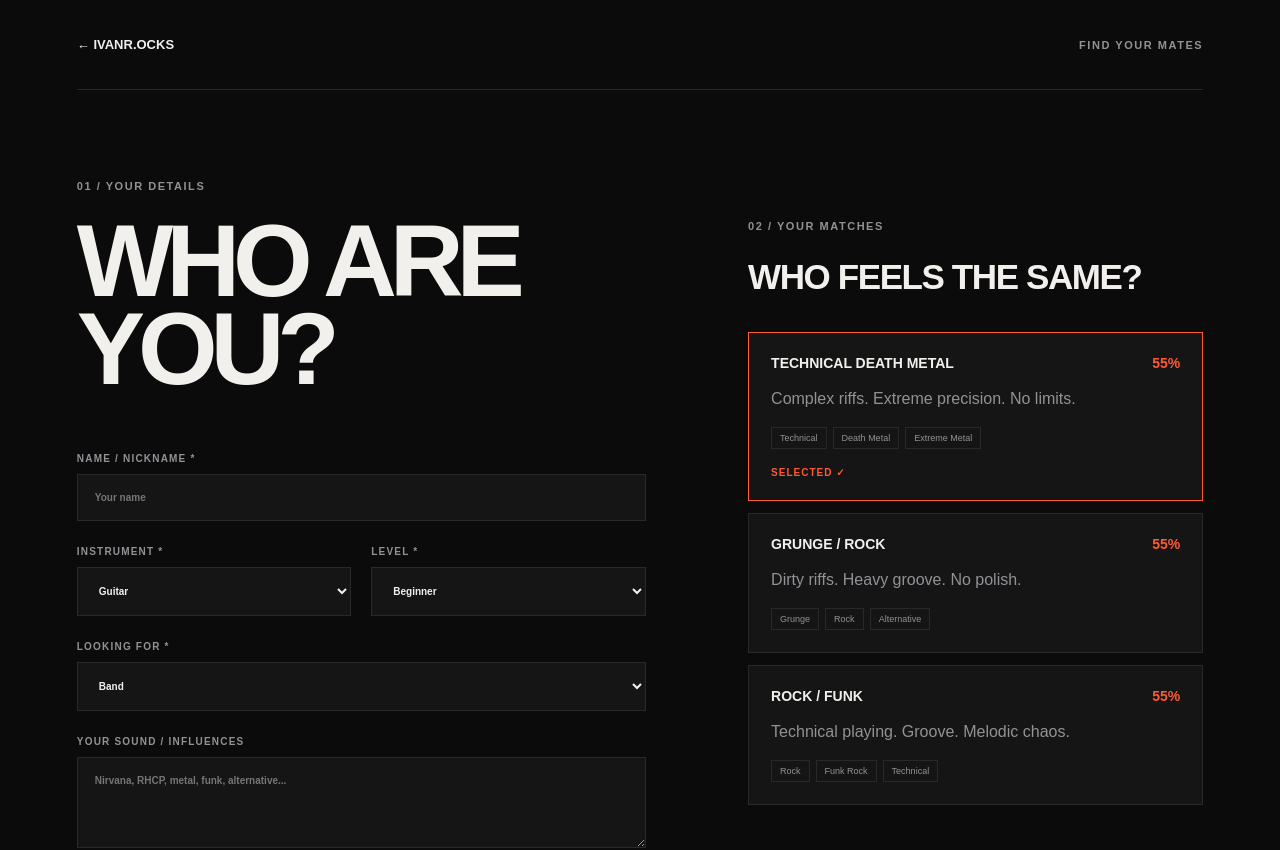
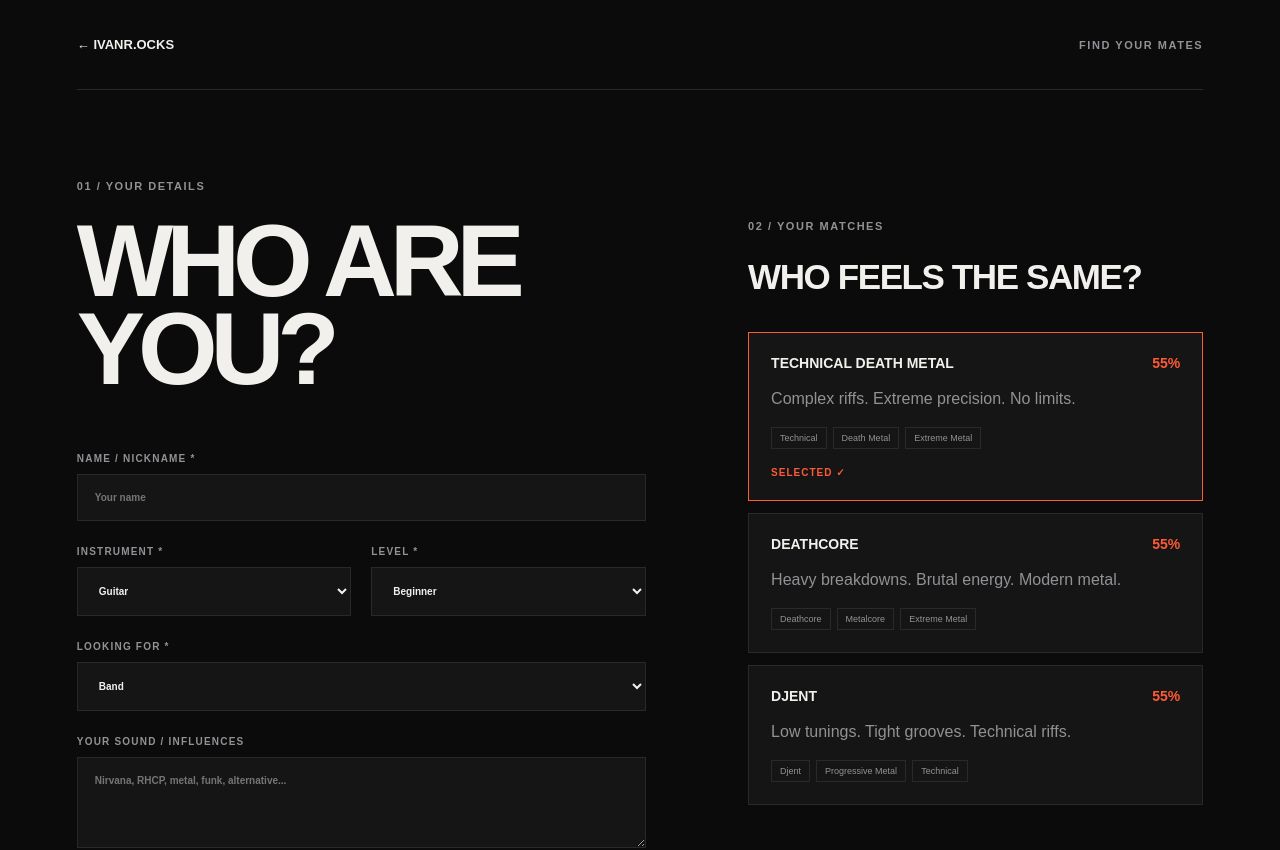
Before and after one commit to Alex-eco/ivanr-ocks, a Next.js app: page /join in a window 1280 px wide. Shown: the top 850 px of the page. Built offline with nearby package versions, Linux system fonts and the light colour scheme.

Commit message:
Update page.tsx

```diff
--- a/app/join/page.tsx
+++ b/app/join/page.tsx
@@ -11,15 +11,15 @@ const bands = [
 },
 {
   id: 2,
-    name: "GRUNGE / ROCK",
-    description: "Dirty riffs. Heavy groove. No polish.",
-    tags: ["Grunge", "Rock", "Alternative"],
+  name: "DEATHCORE",
+  description: "Heavy breakdowns. Brutal energy. Modern metal.",
+  tags: ["Deathcore", "Metalcore", "Extreme Metal"],
 },
 {
   id: 3,
-    name: "ROCK / FUNK",
-    description: "Technical playing. Groove. Melodic chaos.",
-    tags: ["Rock", "Funk Rock", "Technical"],
+  name: "DJENT",
+  description: "Low tunings. Tight grooves. Technical riffs.",
+  tags: ["Djent", "Progressive Metal", "Technical"],
 },
 ];
 
```
Lines whose indentation alone changed are shown as unchanged.
